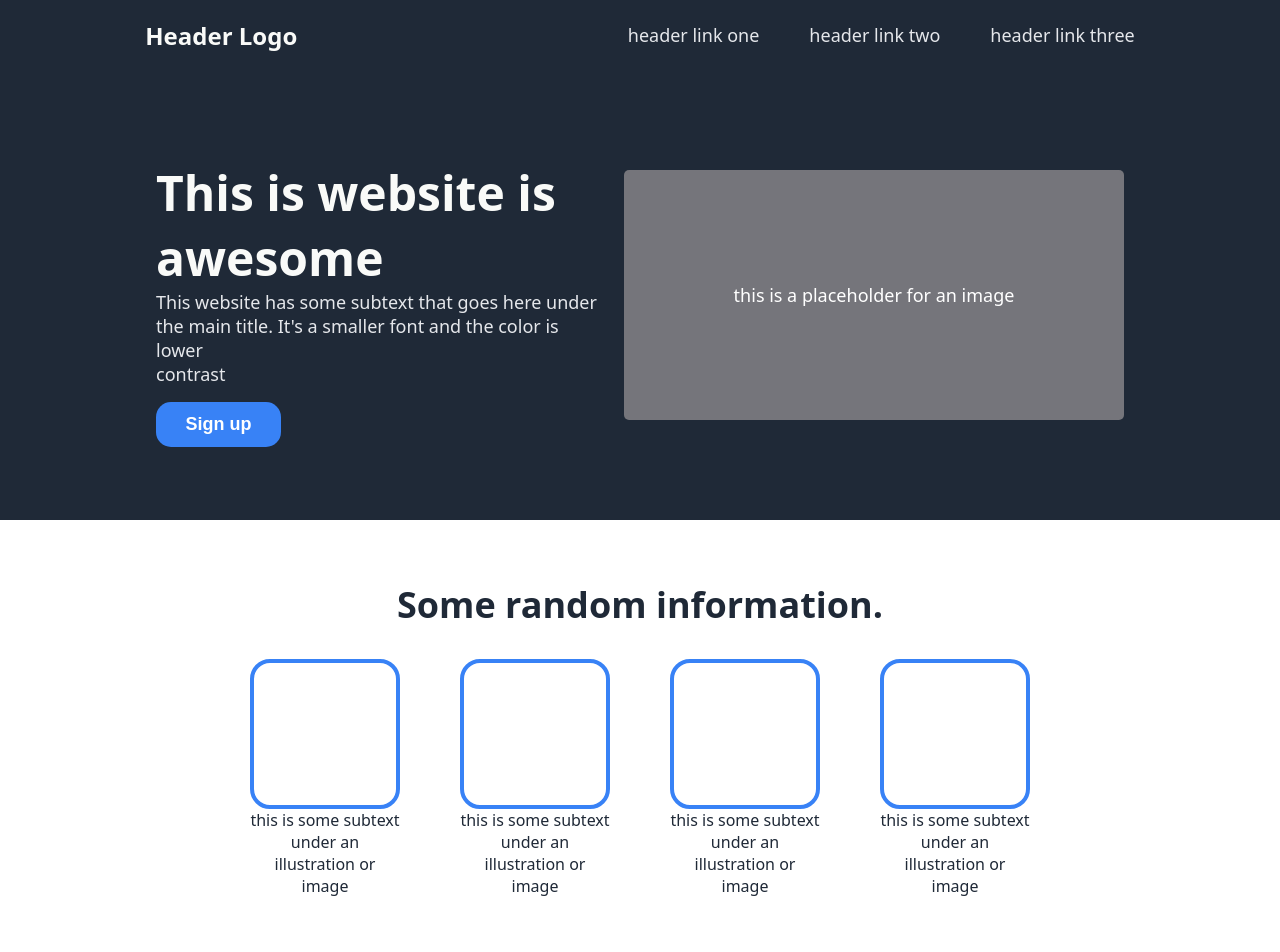
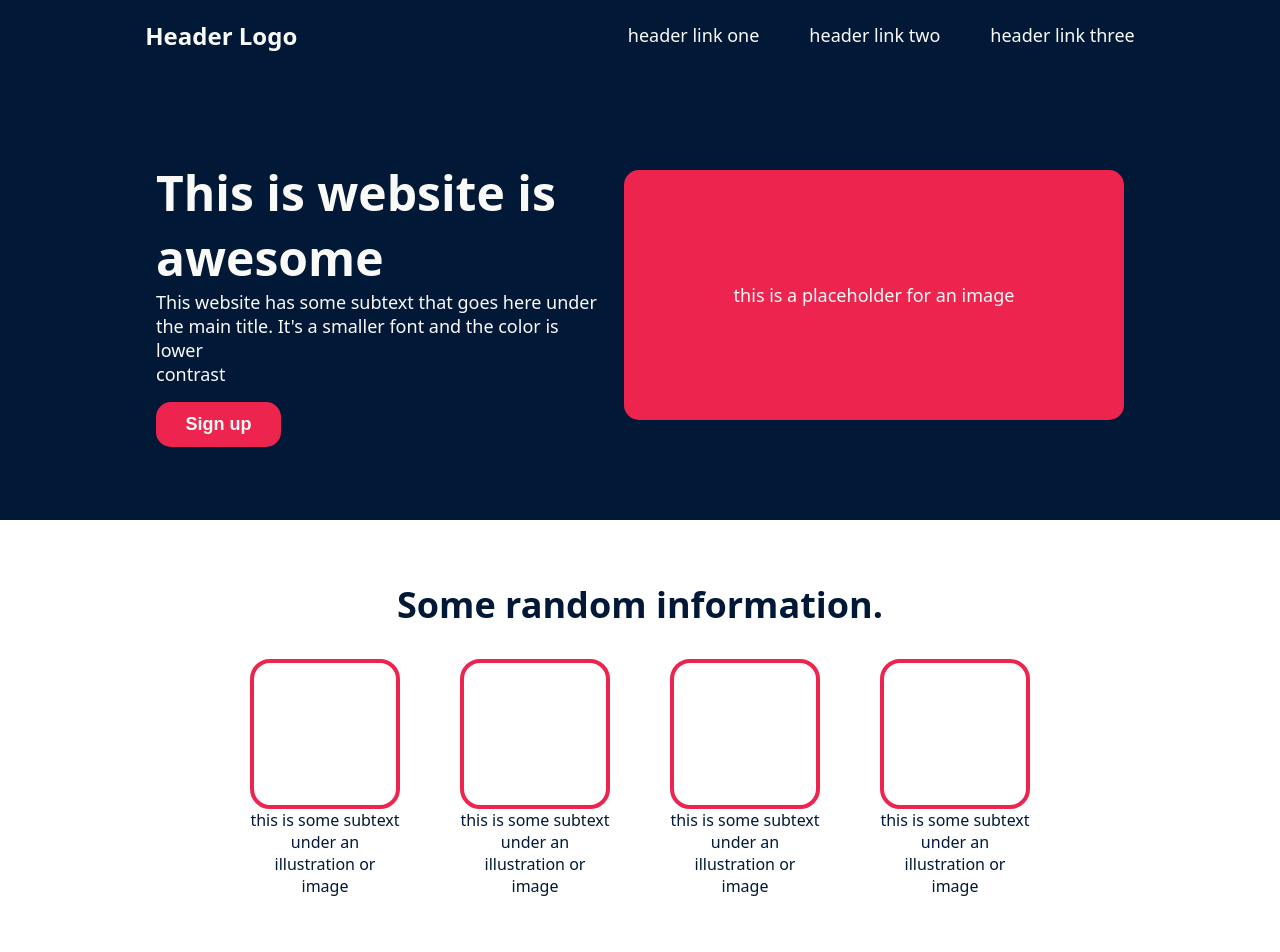
Before and after one commit to totalbeginner2/AwesomeWebsite, a plain HTML site: page index.html in a window 1280 px wide. Shown: the top 952 px of the page. Drawn offline with Linux system fonts and the light colour scheme.

Commit message:
revised colors

```diff
--- a/styles.css
+++ b/styles.css
@@ -16,7 +16,7 @@
     display: flex;
     width: 100%;
     height: 70px;
-    background-color: #1F2937;
+    background-color: #011936;
     justify-content: space-around;
     align-items: center;
 }
@@ -36,7 +36,7 @@
 .header a {
     text-decoration: none;
     font-size: 18px;
-    color: #E5E7EB;
+    color: #F9FAF8;
 }
 
 .container {
@@ -50,7 +50,7 @@
     display: flex;
     height: 450px;
     width: 100%;
-    background-color: #1F2937;
+    background-color: #011936;
     justify-content: center;
     align-items: center;
     gap: 18px;
@@ -76,7 +76,7 @@
 
 .contain1 .subtext {
     font-size: 18px;
-    color: #E5E7EB;
+    color: #F9FAF8;
 }
 
 .contain1 button{
@@ -84,8 +84,8 @@
     width: 125px;
     font-size: 18px;
     font-weight: bold;
-    color: white;
-    background-color:  #3882F6;
+    color: #F9FAF8;
+    background-color:  #ED254E;
     padding: 8px;
     border: 0px;
     border-radius: 15px;
@@ -95,19 +95,19 @@
     display: flex;
     height: 250px;
     width: 500px;
-    background-color: rgba(177, 171, 171, 0.589);
+    background-color: #ED254E;
     font-size: 18px;
-    color: #ffffff;
+    color: #F9FAF8;
     justify-content: center;
     align-items: center;
-    border-radius: 5px;
+    border-radius: 15px;
 }
 
 
 h2 {
     font-size: 36px;
     font-weight: 700;
-    color: #1f2937;
+    color: #011936;
     text-align: center;
 }
 
@@ -121,7 +121,7 @@ h2 {
 .infobox {
     height: 150px;
     width: 150px;
-    border: 4px solid #3882F6;
+    border: 4px solid #ED254E;
     border-radius: 20px;
 }
 
@@ -131,20 +131,22 @@ h2 {
 
 .info .text {
     text-align: center;
-    color: #1f2937;
+    color: #011936;
     font-size: 16px;
+    font-weight: 525;
 }
 
 .quote {
     display: flex;
     height: 400px;
     width: 100%;
-    background-color: #E5E7EB;
+    background-color: #F9B4C1;
     justify-content: center;
     align-items: center;
 }
 
 .quote p {
+    color: #011936;
     max-width: 800px;
     font-size: 36px;
     font-weight: lighter;
@@ -154,17 +156,18 @@ h2 {
     display: flex;
     font-size: 28px;
     font-weight: 700;
-    color: #1f2937;
+    color: #011936;
     justify-content: right;
 }
 
 .littlead {
-    margin: 80px;
+    margin-top: 80px;
+    margin-bottom: 30px;
     border-radius: 10px;
     display: flex;
     background-color: #3882F6;
     padding: 10px;
-    height: 130px;
+    height: 120px;
     width: 850px;
     justify-content: space-around;
     align-items: center;
@@ -180,10 +183,11 @@ h2 {
 .littlead button {
     color: white;
     border-style: solid;
+    border-color: white;
     border-width: 2px;
     border-radius: 10px;
     font-size: 18px;
-    font-weight: bold;
+    font-weight: 600;
     height: 40px ;
     width: 130px;
     background-color: #3882F6;
@@ -193,7 +197,7 @@ h2 {
     display: flex;
     width: 100%;
     height: 70px;
-    background-color: #1F2937;
+    background-color: #011936;
     justify-content: space-around;
     align-items: center;
 }
```
